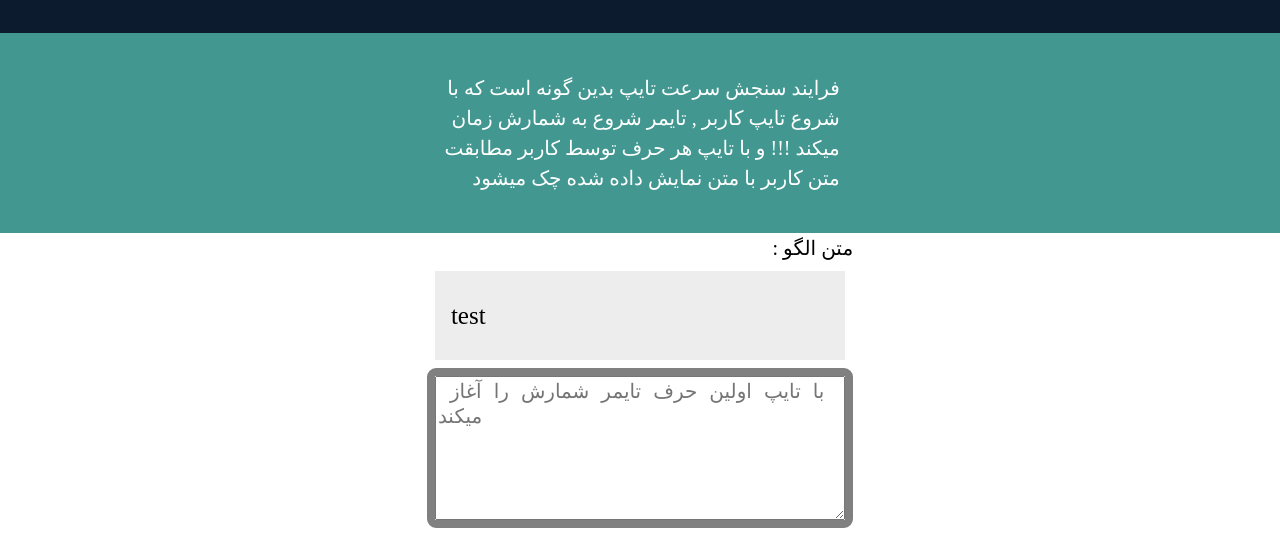
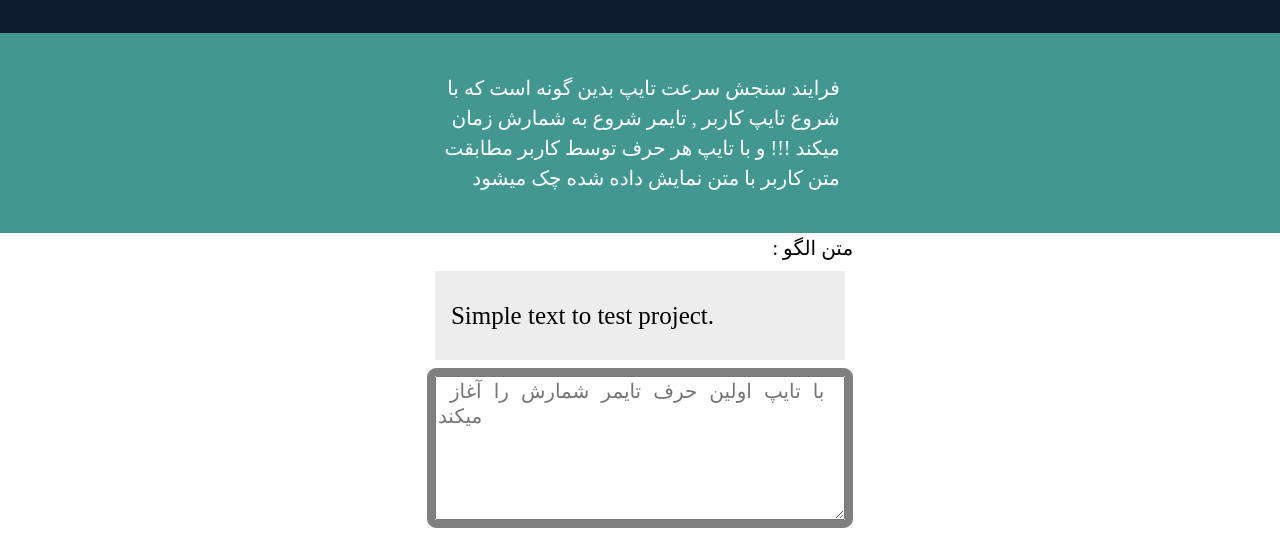
Before and after one commit to Aminmenestin/javascript-p2, a plain HTML site: page index.html in a window 1280 px wide. Shown: the part 121-659 px from the top of the page. Drawn offline with Linux system fonts and the light colour scheme.

Commit message:
Update index.html

```diff
--- a/index.html
+++ b/index.html
@@ -21,8 +21,7 @@
         <div class="test-area">
             <div class="pattern"> متن الگو :</div>
             <div id="origin-text">
-                <!-- <p>Simple text to test project.</p> -->
-                <p>test</p>
+                <p>Simple text to test project.</p>
             </div>
             <div class="test-wrapper">
                 <textarea id="test-area" name="textarea" rows="6" placeholder=" با تایپ اولین حرف تایمر شمارش را آغاز میکند"></textarea>
```
